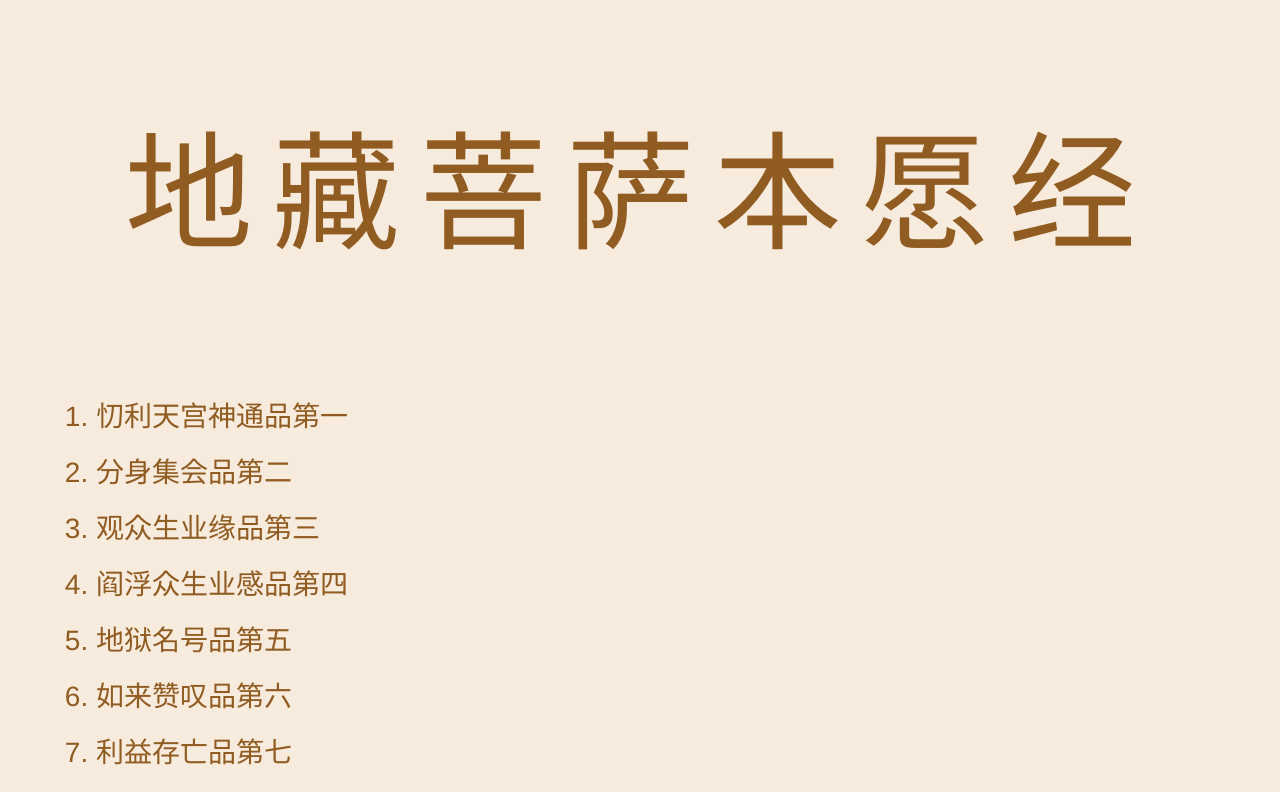
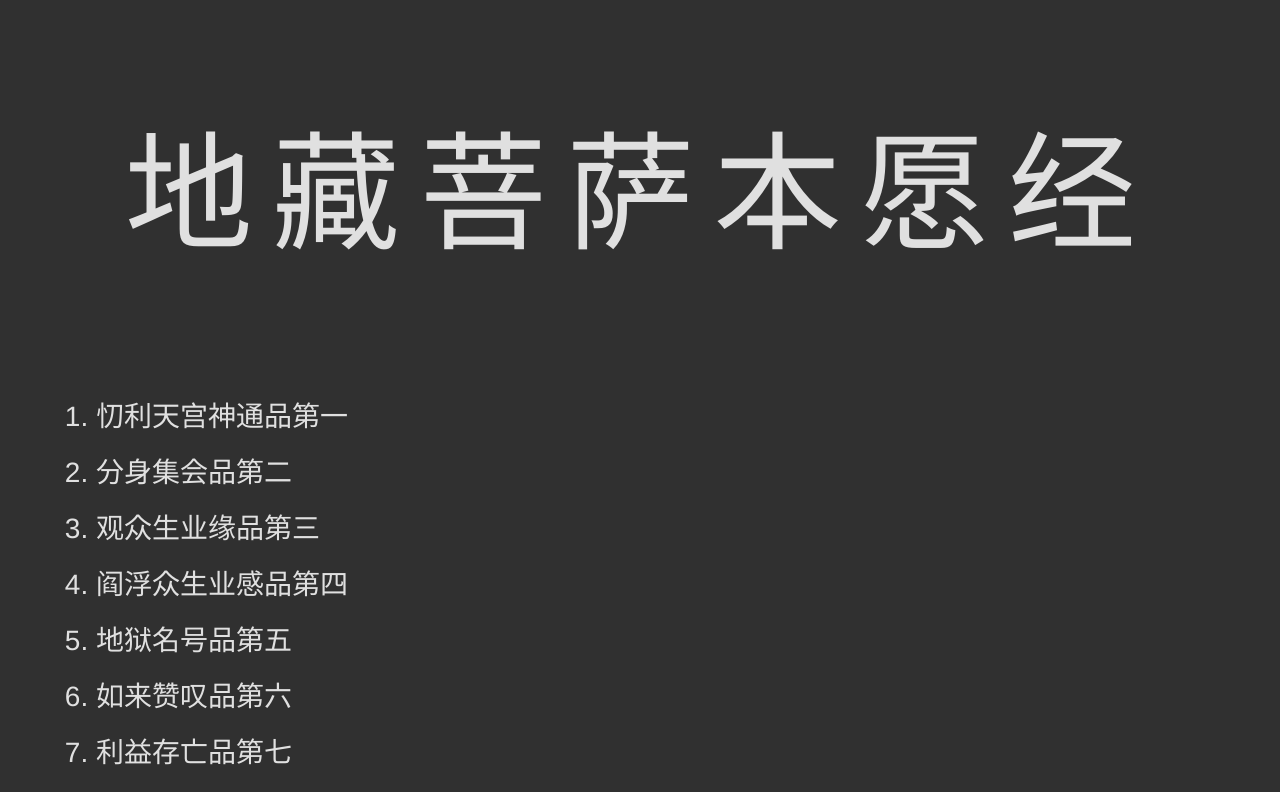
Before and after one commit to stetrevor/Ksitigarbhasutra, a Vue app: page /#/ in a window 1280 px wide. Shown: the top 792 px of the page. Built offline with nearby package versions, Linux system fonts and the light colour scheme.

Commit message:
Update vue-cli-plugin-sutra

```diff
--- a/package.json
+++ b/package.json
@@ -28,7 +28,7 @@
     "prettier": "^1.18.2",
     "sass": "^1.22.12",
     "sass-loader": "^8.0.0",
-    "vue-cli-plugin-sutra": "^2.1.0",
+    "vue-cli-plugin-sutra": "^3.0.0",
     "vue-template-compiler": "^2.6.10",
     "workbox-webpack-plugin": "^4.3.1"
   },
--- a/src/App.vue
+++ b/src/App.vue
@@ -1,5 +1,5 @@
 <template>
-  <div id="app">
+  <div id="app" :class="{ 'dark-mode': $darkMode }">
     <router-view />
 
     <snackbar
@@ -50,38 +50,10 @@ export default {
  */
 body {
   margin: 0; // reset body margin
-  // margin: 2.827em 1.999em;
-  color: #905c21; /* grizzly */
-  background-color: #f7ebde; /* moccasin */
-  // font-size: 14px;
-  // line-height: 1.6;
-}
-
-#app {
-  font-family: 'Avenir', Helvetica, Arial, sans-serif;
-  -webkit-font-smoothing: antialiased;
-  -moz-osx-font-smoothing: grayscale;
-}
-
-::selection {
-  background-color: #905c21; /* grizzly */
-  color: #f7ebde; /* moccasin */
-}
-
-a {
-  // font-size: 1.414em;
-  color: #905c21;
-  text-decoration: none;
-}
-
-a.router-link-exact-active,
-a:visited {
-  color: #c13a3a;
-}
-
-body {
   line-height: 1.7;
   min-width: $query-min-width;
+  color: var(--color-primary);
+  background-color: var(--color-primary-lightest);
 }
 
 @include media-query-small {
@@ -104,4 +76,25 @@ body {
     letter-spacing: width($font-size-max, $letter-spacing);
   }
 }
+
+#app {
+  font-family: 'Avenir', Helvetica, Arial, sans-serif;
+  -webkit-font-smoothing: antialiased;
+  -moz-osx-font-smoothing: grayscale;
+}
+
+::selection {
+  background-color: var(--color-primary);
+  color: var(--color-primary-lightest);
+}
+
+a {
+  color: var(--color-primary);
+  text-decoration: none;
+
+  &.router-link-exact-active,
+  &:visited {
+    color: var(--color-accent);
+  }
+}
 </style>
--- a/src/components/BaseChapter/BaseChapter.vue
+++ b/src/components/BaseChapter/BaseChapter.vue
@@ -5,6 +5,11 @@
     <div class="base-chapter__reading-progress">
       <div class="base-chapter__text-hint">
         <div class="base-chapter__progress">{{ progress }}</div>
+
+        <button class="base-chapter__toggle-dark-mode" @click="toggleDarkMode">
+          {{ darkModeButtonText }}
+        </button>
+
         <div class="base-chapter__read-time">{{ readMinutes }}</div>
       </div>
       <div class="base-chapter__progress-bar"></div>
@@ -13,7 +18,7 @@
 </template>
 
 <script>
-import { bookmark } from '@/storage'
+import { bookmark, darkMode } from '@/storage'
 
 function rafThrottle(fn) {
   let busy = false
@@ -60,6 +65,10 @@ export default {
       content: '',
       progress: '0%',
       readMinutes: '',
+
+      darkModeButtonText: darkMode.getDarkModeSetting()
+        ? 'Dark mode is ON'
+        : 'Dark mode is OFF',
     }
   },
 
@@ -77,6 +86,14 @@ export default {
 
     saveBookmarkY() {
       bookmark.setY(window.scrollY)
+    },
+
+    toggleDarkMode() {
+      const dark = darkMode.getDarkModeSetting()
+      this.$setDarkMode(!dark)
+      this.darkModeButtonText = darkMode.getDarkModeSetting()
+        ? 'Dark mode is ON'
+        : 'Dark mode is OFF'
     },
   },
 
@@ -109,19 +126,36 @@ export default {
     width: 100%;
     font-size: 12px;
     letter-spacing: 0;
-    background-color: #f7ebde;
+    background-color: var(--color-primary-lightest);
+    height: 48px;
+    display: flex;
+    flex-direction: column;
   }
 
   &__text-hint {
     margin: 4px 24px;
     display: flex;
     justify-content: space-between;
+    align-items: center;
+    flex-grow: 1;
+  }
+
+  &__toggle-dark-mode {
+    border-radius: 4px;
+    border: 1px solid var(--color-primary-lighter);
+    padding: 4px 12px;
+    background-color: var(--color-primary-lightest);
+    color: var(--color-primary);
   }
 
   &__progress-bar {
     height: 4px;
     --scroll: 0%;
-    background: linear-gradient(to right, #c13a3a var(--scroll), transparent 0);
+    background: linear-gradient(
+      to right,
+      var(--color-accent) var(--scroll),
+      transparent 0
+    );
   }
 
   &__content {
@@ -131,7 +165,7 @@ export default {
       margin-top: 0em;
       font-size: 1.414em;
       font-weight: normal;
-      color: #a2590b;
+      color: var(--color-primary-lighter);
     }
 
     h2 {
--- a/src/components/Snackbar.vue
+++ b/src/components/Snackbar.vue
@@ -46,15 +46,15 @@ export default {
   left: 50%;
   transform: translateX(-50%);
   border-radius: 4px;
-  border: 2px solid $color-accent;
+  border: 2px solid var(--color-accent);
   box-sizing: border-box;
   padding: 4px 12px;
   width: calc(100% - 24px * 2);
   max-width: $query-max-width - 24px * 2;
-  box-shadow: 0 4px 4px rgba($color-accent, $alpha: 0.2);
+  box-shadow: 0 4px 4px rgba(var(--color-accent), $alpha: 0.2);
 
-  color: $color-primary-lightest;
-  background-color: $color-accent;
+  color: var(--color-primary-lightest);
+  background-color: var(--color-accent);
   font-size: 0.5em;
   letter-spacing: 0.02em;
   line-height: 40px;
@@ -94,7 +94,7 @@ export default {
     border-radius: 4px 4px 0 0;
     width: 100%;
     min-width: $query-min-width;
-    box-shadow: 0 -2px 4px rgba($color-accent, $alpha: 0.2);
+    box-shadow: 0 -2px 4px rgba(var(--color-accent), $alpha: 0.2);
   }
 }
 </style>
--- a/src/main.js
+++ b/src/main.js
@@ -2,11 +2,23 @@ import Vue from 'vue'
 import App from './App.vue'
 import router from './router'
 import workbox from './registerServiceWorker'
+import { darkMode } from './storage'
 
 Vue.config.productionTip = false
 
 Vue.prototype.$workbox = workbox
 
+const setDarkMode = dark => {
+  dark
+    ? document.body.classList.add('dark-mode')
+    : document.body.classList.remove('dark-mode')
+  darkMode.setDarkModeSetting(dark)
+}
+
+setDarkMode(darkMode.getDarkModeSetting() || true)
+
+Vue.prototype.$setDarkMode = setDarkMode
+
 new Vue({
   router,
   render: h => h(App),
--- a/src/scss/theme.scss
+++ b/src/scss/theme.scss
@@ -1,8 +1,3 @@
-$color-primary: #905c21; /* grizzly */
-$color-primary-lighter: #a2590b;
-$color-primary-lightest: #f7ebde; /* moccasin */
-$color-accent: #c13a3a;
-
 $font-size-min: 18px;
 $font-size-max: 28px;
 
@@ -10,7 +5,7 @@ $font-size-max: 28px;
 $character-count: 5 * 2;
 $margin-lr: 1;
 $gap: 0.5;
-$letter-spacing: 0.00;
+$letter-spacing: 0;
 $columns: ($character-count + $margin-lr * 2 + $gap + $letter-spacing * 4 * 2);
 $unit: 1 / $columns;
 /* font matrix */
@@ -45,3 +40,21 @@ $query-max-width: round(width-unit($font-size-max) * $columns);
     @content;
   }
 }
+
+:root {
+  --color-primary: #905c21; /* grizzly */
+  --color-primary-lighter: #a2590b;
+  --color-primary-lightest: #f7ebde; /* moccasin */
+  --color-accent: #c13a3a;
+}
+
+:root .dark-mode {
+  --color-primary: rgb(224, 224, 224); /* grizzly */
+  --color-primary-lighter: rgb(152, 152, 152);
+  --color-primary-lightest: rgb(48, 48, 48); /* moccasin */
+  --color-accent: rgb(188, 188, 188);
+}
+
+* {
+  transition: color 50ms cubic-bezier(0, 1.0, 1, 1);
+}
--- a/src/storage.js
+++ b/src/storage.js
@@ -15,3 +15,14 @@ export const bookmark = {
     window.localStorage.setItem('bookmark.Y', y)
   },
 }
+
+export const darkMode = {
+  getDarkModeSetting() {
+    return Boolean(window.localStorage.getItem('darkMode'))
+  },
+
+  setDarkModeSetting(darkMode) {
+    const value = darkMode ? 'true' : ''
+    window.localStorage.setItem('darkMode', value)
+  },
+}
--- a/src/views/Home.vue
+++ b/src/views/Home.vue
@@ -64,11 +64,11 @@ export default {
     font-size: 0.5em;
     letter-spacing: 0.01em;
 
-    background-color: $color-accent;
-    box-shadow: -1px -2px 4px rgba($color-accent, 0.2);
+    background-color: var(--color-accent);
+    box-shadow: -1px -2px 4px rgba(var(--color-accent), 0.2);
 
     a {
-      color: $color-primary-lightest;
+      color: var(--color-primary-lightest);
     }
   }
 }
```
Also changed, not shown: 1 other file (tests, documents, lock files or other folders).
